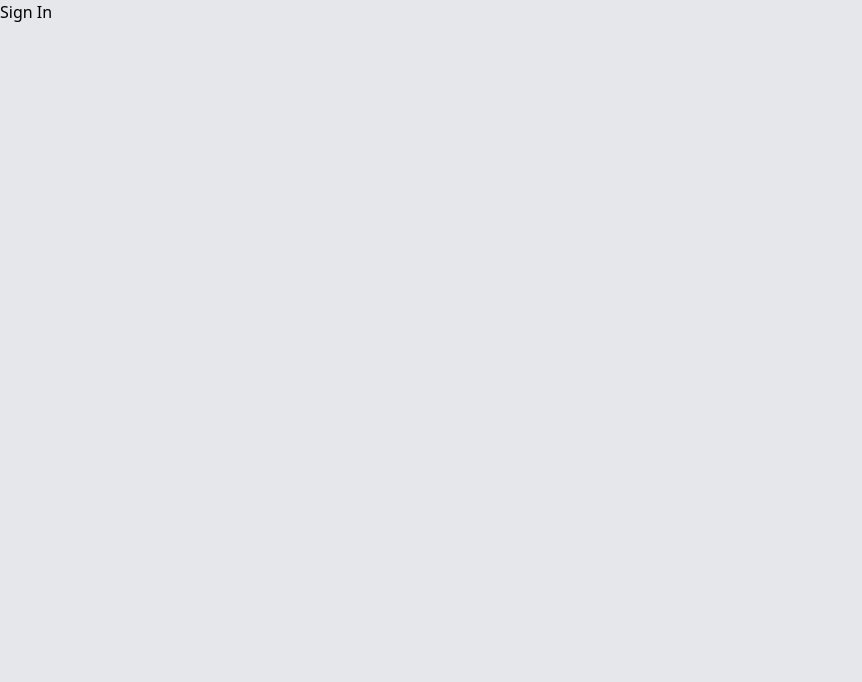
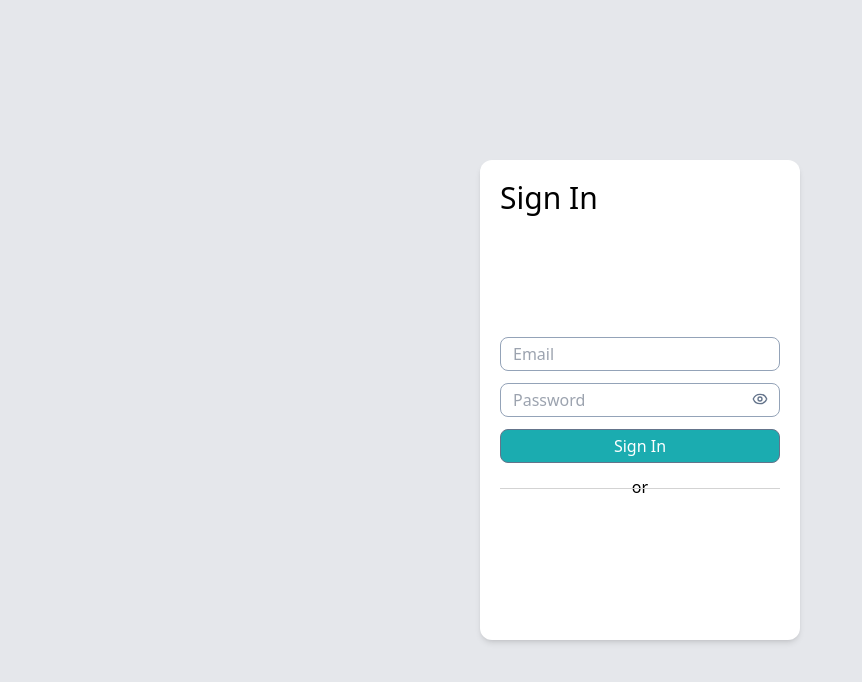
Before and after one commit to si-saaref/fe-incit, a React (Vite) app: page /sign-in in a window 1280 px wide. Shown: the top 682 px of the page, without its empty margins (0-862 px from the left). Built offline with nearby package versions, Linux system fonts and the light colour scheme.

Commit message:
feat: slicing form sign in

```diff
--- a/package.json
+++ b/package.json
@@ -12,6 +12,7 @@
   "dependencies": {
     "react": "^18.3.1",
     "react-dom": "^18.3.1",
+    "react-icons": "^5.2.1",
     "react-router-dom": "^6.25.1"
   },
   "devDependencies": {
--- a/src/index.css
+++ b/src/index.css
@@ -9,3 +9,28 @@ body {
 .btn {
 	@apply border border-slate-500 rounded-full px-4 py-1 bg-[#1BACB0] text-white;
 }
+
+.input {
+	@apply w-full border border-slate-400 rounded-lg p-1 px-3;
+}
+
+p.separator::after {
+	content: '';
+	top: 13px;
+	left: 0;
+	height: 1px;
+	width: 100%;
+	border-bottom: 1px solid lightgrey;
+	position: absolute;
+	z-index: 1;
+}
+
+p.separator {
+	background: white;
+	padding: 0 3px;
+	z-index: 10;
+}
+
+.icon-preview {
+	@apply absolute top-2 right-3 text-slate-500 cursor-pointer;
+}
--- a/src/pages/signIn.jsx
+++ b/src/pages/signIn.jsx
@@ -1,3 +1,61 @@
+import { useState } from 'react';
+import { LuEye } from 'react-icons/lu';
+import { LuEyeOff } from 'react-icons/lu';
+
 export default function SignIn() {
-	return <div className=''>Sign In</div>;
+	const [inputEmail, setInputEmail] = useState('');
+	const [inputPassword, setInputPassword] = useState('');
+	const [isShowPassword, setIsShowPassword] = useState(false);
+
+	const handleClickPreviewPassword = () => {
+		setIsShowPassword((prevValue) => !prevValue);
+	};
+
+	return (
+		<div className='flex justify-center items-center h-screen'>
+			<div className='form-wrapper shadow-md bg-white h-3/5 w-1/4 p-5 rounded-xl flex flex-col'>
+				<h1 className='text-3xl'>Sign In</h1>
+
+				<div className='content-form-wrapperm flex-1 flex flex-col items-center justify-center gap-3'>
+					<div className='w-full'>
+						<input
+							className='input'
+							type='text'
+							placeholder='Email'
+							value={inputEmail}
+							onChange={(e) => {
+								setInputEmail(e.target.value);
+							}}
+						/>
+					</div>
+					<div className='w-full relative'>
+						<input
+							className='input'
+							type={isShowPassword ? 'text' : 'password'}
+							placeholder='Password'
+							value={inputPassword}
+							onChange={(e) => {
+								setInputPassword(e.target.value);
+							}}
+						/>
+						{!isShowPassword ? (
+							<LuEye
+								className='absolute top-2 right-3 text-slate-500'
+								onClick={handleClickPreviewPassword}
+							/>
+						) : (
+							<LuEyeOff
+								className='absolute top-2 right-3 text-slate-500'
+								onClick={handleClickPreviewPassword}
+							/>
+						)}
+					</div>
+					<button className='btn w-full !rounded-lg'>Sign In</button>
+					<div className='relative w-full flex justify-center'>
+						<p className='separator'>or</p>
+					</div>
+				</div>
+			</div>
+		</div>
+	);
 }
```
Also changed, not shown: 1 other file (tests, documents, lock files or other folders).
